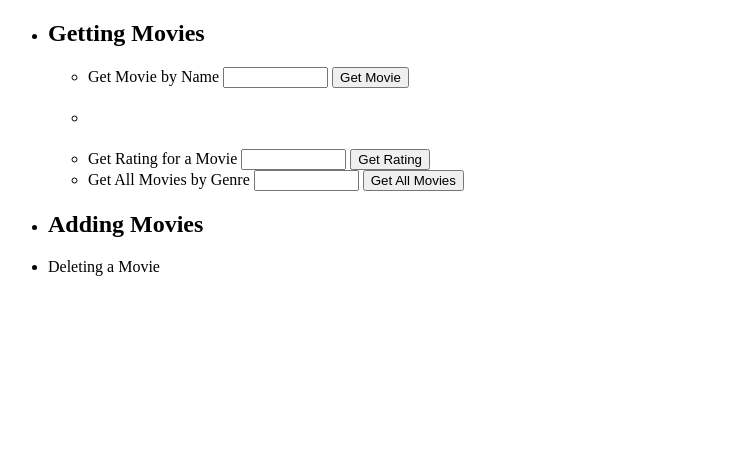
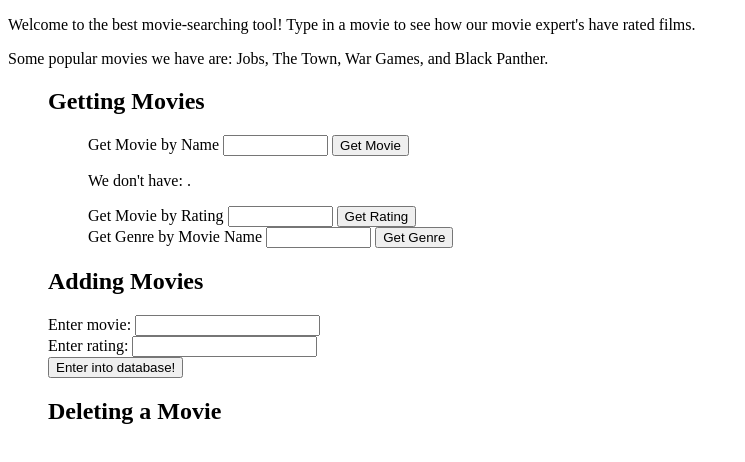
Before and after one commit to dmccrevan/intro-rest-workshop, a website: page web/index.html in a window 1280 px wide. Both pictures are taken after a click on the button "Get Movie". Shown: the whole page, without its empty margins (0-745 px from the left). Drawn offline with Linux system fonts and the light colour scheme; no server answers.

Commit message:
Added extra HTML and back-end functions

```diff
--- a/server.js
+++ b/server.js
@@ -91,8 +91,10 @@ function getMovie(obj) {
     console.log("Couldn't find movie with name: " + obj.name);
 }
 
-/** TODO: Your code here. Write the API endpoints */
-app.get('/movies/:id', function (req, res) {
+//TODO: Write API endpoints here
+
+/*Getting movie by name endpoint */
+app.get('/movies/name/:id', function (req, res) {
     res.send(getMovie({ "name": req.params.id }));
 });
 
--- a/web/index.html
+++ b/web/index.html
@@ -5,35 +5,54 @@
 	<title>Movie Searching Tool</title>
 </head>
 <body>
+	<p> Welcome to the best movie-searching tool! Type in a movie to see how our movie expert's have rated films. </p>
+	<p> Some popular movies we have are: Jobs, The Town, War Games, and Black Panther. </p>
 	<ul>
-		<li>
+		<li style="list-style-type: none;" >
 			<h2> Getting Movies </h2>
 
-				<ul>
-					<li>
+				<ul style="list-style:disc;">
+					<li style="list-style-type: none;">
 					   <label for="name">Get Movie by Name</label>
-						<input type="text" id="movie" name="moviename" size="10">
-						<button class="favorite styled" onclick="getMovieName(moviename)"type="button">Get Movie</button>
+						<input type="text" id="movie" name="movieName" size="10">
+						<button class="favorite styled" onclick="getMovieName()"type="button">Get Movie</button>
 					</li>
-					<li>
-						<h1 name="film-data">  </h1>
+					<li style="list-style-type: none;">
+						<p id="newfilm" name="film-data">  </p>
 					</li>
-					<li> <label for="name">Get Rating for a Movie</label>
-						<input type="text" id="name" name="name" size="10">
+					<li style="list-style-type: none;">
+						<label for="name">Get Movie by Rating</label>
+						<input type="text" id="secondmovie" name="name" size="10">
 						<button class="favorite styled"type="button">Get Rating</button>
 					</li>
-					<li> <label for="name">Get All Movies by Genre</label>
-						<input type="text" id="name" name="name" size="10">
-						<button class="favorite styled"type="button">Get All Movies</button>
+					<li style="list-style-type: none;">
+						<label for="name">Get Genre by Movie Name</label>
+						<input type="text" id="thirdmovie" name="name" size="10">
+						<button class="favorite styled"type="button">Get Genre</button>
 					</li>
 				</ul>
 
 		</li>
-		<li>
+
+		<li style="list-style-type: none;">
 			<h2> Adding Movies </h2>
+			<form action="" method="get" class="movie-form">
+ 				 <div class="movie-form">
+    				<label for="name">Enter movie: </label>
+    				<input type="text" name="name" id="newmovie" required>
+ 				 </div>
+ 				 <div class="movie-form">
+    				<label for="email">Enter rating: </label>
+   				    <input type="email" name="email" id="newrating" required>
+ 				 </div>
+  				<div class="form-example">
+   					 <input type="submit" value="Enter into database!">
+  				</div>
+			</form>
 		</li>
-		<li>
-			</h2> Deleting a Movie </h2>
+
+		<li style="list-style-type: none;">
+			<h2 > Deleting a Movie </h2>
 		</li>
 	</ul>
 </body>
--- a/web/index.js
+++ b/web/index.js
@@ -1,17 +1,42 @@
-var moviename = ""
 
-function getMovieName(movieName){
+//Function that gets movie based on its name
+function getMovieName(){
+	var movieName = document.getElementById("movie").value
 	let url = "http://localhost:3000/movies/name/"+movieName
+
 	var filmData = ""
 	fetch(url)
 		.then(function(response){
-			console.log(response)
 			return response.json();
 		})
+		//Goes here if actual response is generated
 		.then(function(myJson){
-			filmData = myJson.name;
-			console.log(filmData)
-			console.log("AFDA")
+			//To show this exsits in the database show some message
+			document.getElementById("newfilm").innerHTML =  "We have "+myJson.name+"; it's rated: "+myJson.rating.toString()+"."
+		})
+		//Goes in here if an error code is thrown
+		.catch((error) =>{
+			document.getElementById("newfilm").innerHTML = "We don't have: "+movieName+"."
 		});
+}
+
+//TODO: Write rest of API functions
+
+//Write a function that gets the first movie greater than a certain movie rating
+function getByRating(){
 
 }
+
+//Write a function to get the genre of a movie
+
+function getMovieGenre(){
+
+}
+
+//Write a function that will delete a movie
+
+function deleteMovie(){
+
+}
+
+//Write a function that will add a new movie and rating to the database
```
